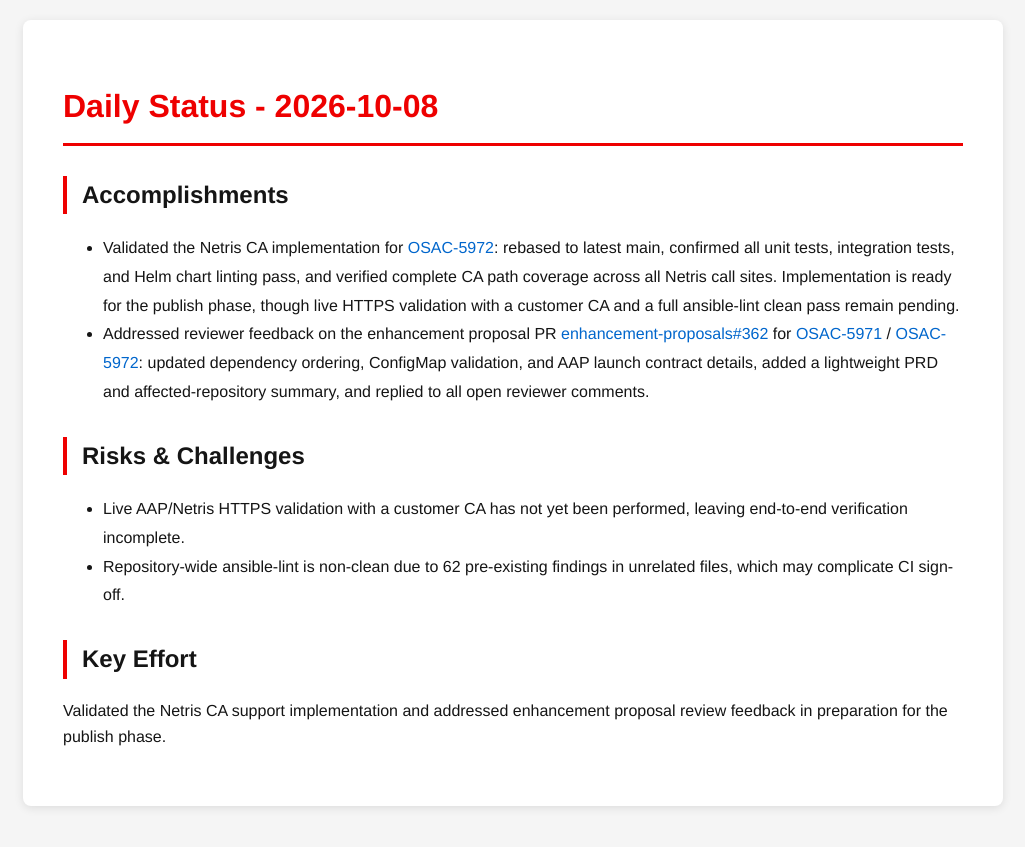
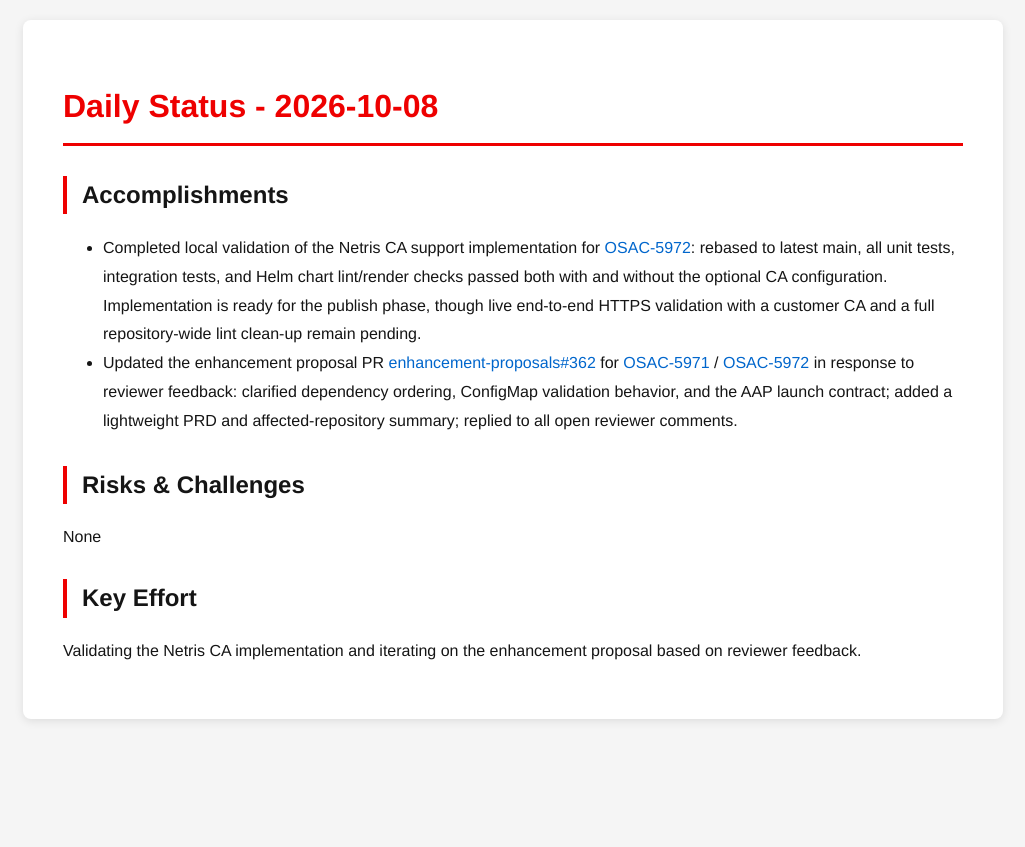
Before and after one commit to tzvatot/daily-status, a Jekyll site: the page built from 2026-10-08.md, in a window 1280 px wide. Shown: the top 847 px of the page, without its empty margins (127-1152 px from the left). Built offline with Jekyll 4.4.1, drawn with Linux system fonts in a browser that asks for light colours.

Commit message:
Daily status update - 2026-10-08

```diff
--- a/2026-10-08.md
+++ b/2026-10-08.md
@@ -7,12 +7,11 @@
 # Daily Status - 2026-10-08
 
 ## Accomplishments
-- Validated the Netris CA implementation for [OSAC-5972](https://redhat.atlassian.net/browse/OSAC-5972): rebased to latest main, confirmed all unit tests, integration tests, and Helm chart linting pass, and verified complete CA path coverage across all Netris call sites. Implementation is ready for the publish phase, though live HTTPS validation with a customer CA and a full ansible-lint clean pass remain pending.
-- Addressed reviewer feedback on the enhancement proposal PR [enhancement-proposals#362](https://github.com/osac-project/enhancement-proposals/pull/362) for [OSAC-5971](https://redhat.atlassian.net/browse/OSAC-5971) / [OSAC-5972](https://redhat.atlassian.net/browse/OSAC-5972): updated dependency ordering, ConfigMap validation, and AAP launch contract details, added a lightweight PRD and affected-repository summary, and replied to all open reviewer comments.
+- Completed local validation of the Netris CA support implementation for [OSAC-5972](https://redhat.atlassian.net/browse/OSAC-5972): rebased to latest main, all unit tests, integration tests, and Helm chart lint/render checks passed both with and without the optional CA configuration. Implementation is ready for the publish phase, though live end-to-end HTTPS validation with a customer CA and a full repository-wide lint clean-up remain pending.
+- Updated the enhancement proposal PR [enhancement-proposals#362](https://github.com/osac-project/enhancement-proposals/pull/362) for [OSAC-5971](https://redhat.atlassian.net/browse/OSAC-5971) / [OSAC-5972](https://redhat.atlassian.net/browse/OSAC-5972) in response to reviewer feedback: clarified dependency ordering, ConfigMap validation behavior, and the AAP launch contract; added a lightweight PRD and affected-repository summary; replied to all open reviewer comments.
 
 ## Risks & Challenges
-- Live AAP/Netris HTTPS validation with a customer CA has not yet been performed, leaving end-to-end verification incomplete.
-- Repository-wide ansible-lint is non-clean due to 62 pre-existing findings in unrelated files, which may complicate CI sign-off.
+None
 
 ## Key Effort
-Validated the Netris CA support implementation and addressed enhancement proposal review feedback in preparation for the publish phase.
+Validating the Netris CA implementation and iterating on the enhancement proposal based on reviewer feedback.
```
